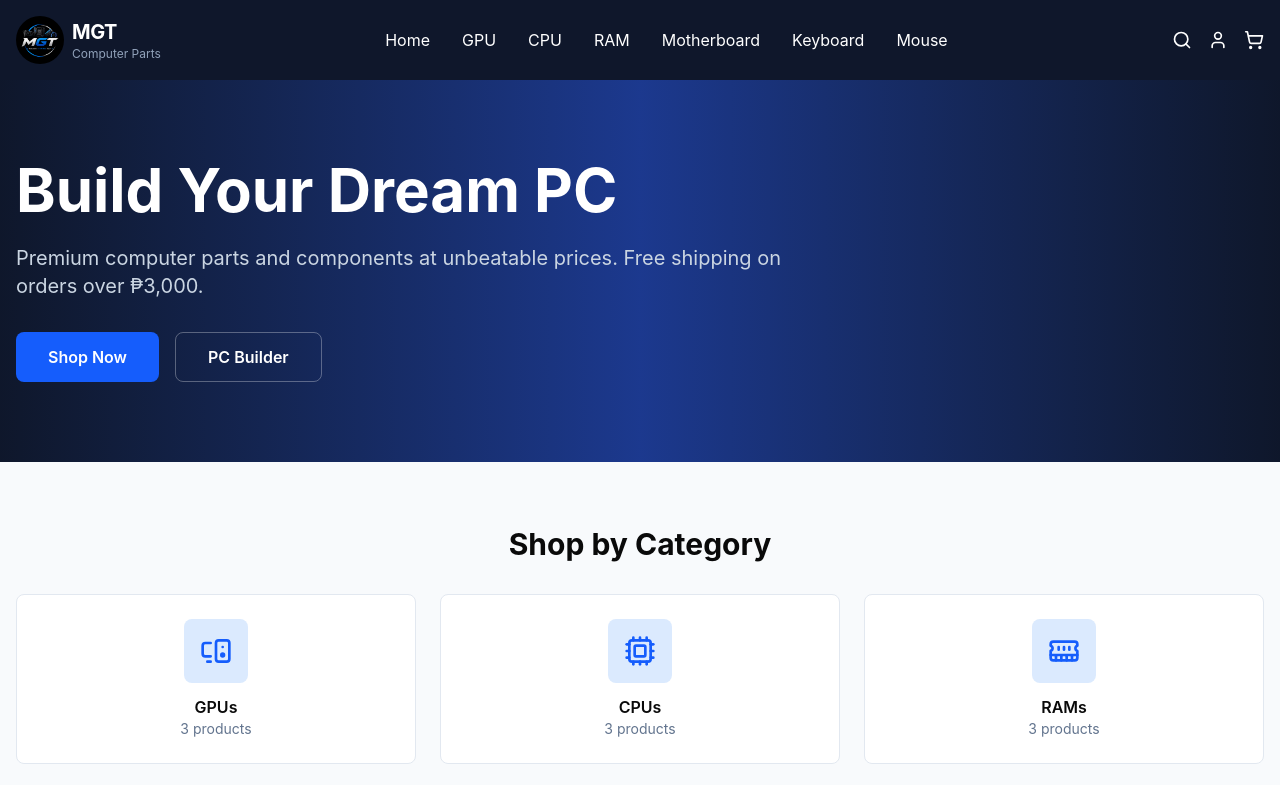
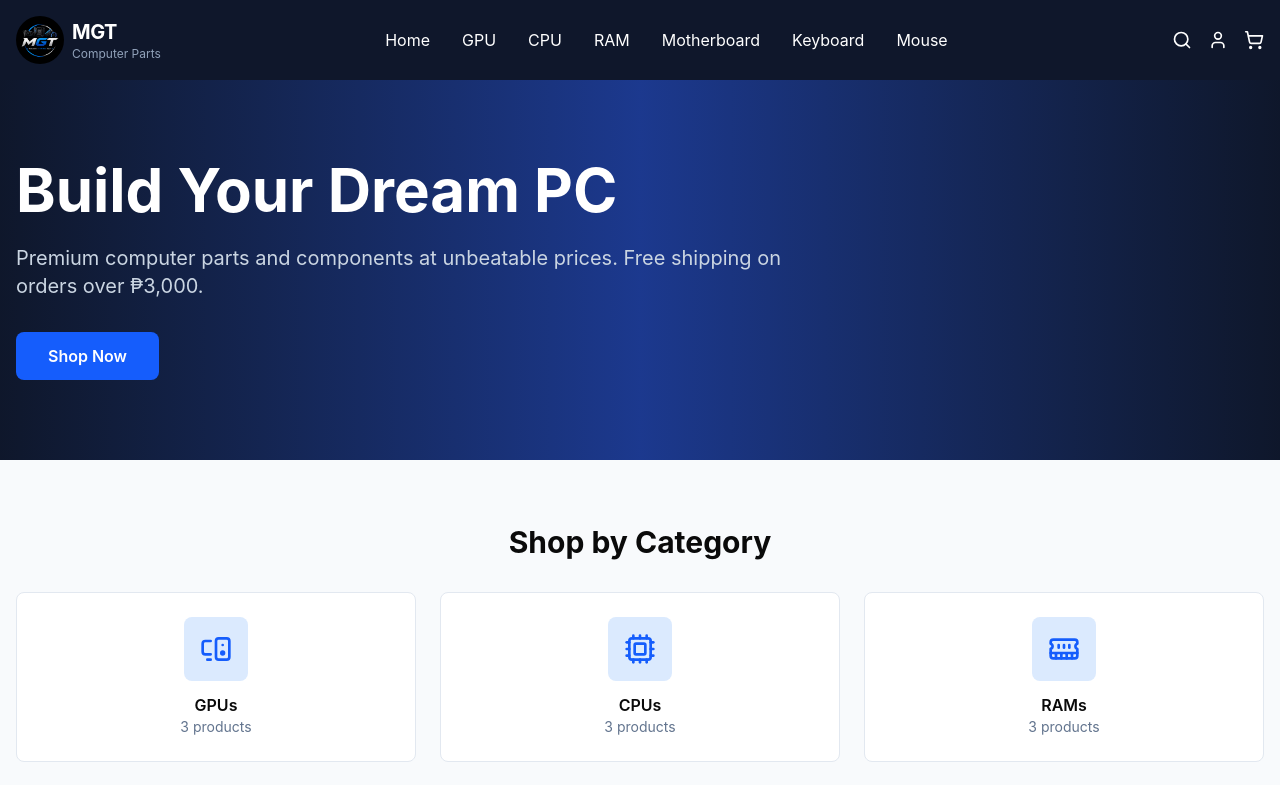
Before and after one commit to ajurian/mgt-onlineshop, a React (Vite) app: page / in a window 1280 px wide. Shown: the top 785 px of the page. Built offline with nearby package versions, Linux system fonts and the light colour scheme.

Commit message:
ui: remove pc builder

```diff
--- a/src/app/components/Hero.tsx
+++ b/src/app/components/Hero.tsx
@@ -7,14 +7,12 @@ export default function Hero() {
             Build Your Dream PC
           </h1>
           <p className="text-xl text-slate-300 mb-8">
-            Premium computer parts and components at unbeatable prices. Free shipping on orders over &#8369;3,000.
+            Premium computer parts and components at unbeatable prices. Free
+            shipping on orders over &#8369;3,000.
           </p>
           <div className="flex gap-4">
             <button className="bg-blue-600 hover:bg-blue-700 px-8 py-3 rounded-lg font-semibold transition-colors">
               Shop Now
-            </button>
-            <button className="border border-white/30 hover:bg-white/10 px-8 py-3 rounded-lg font-semibold transition-colors">
-              PC Builder
             </button>
           </div>
         </div>
```
